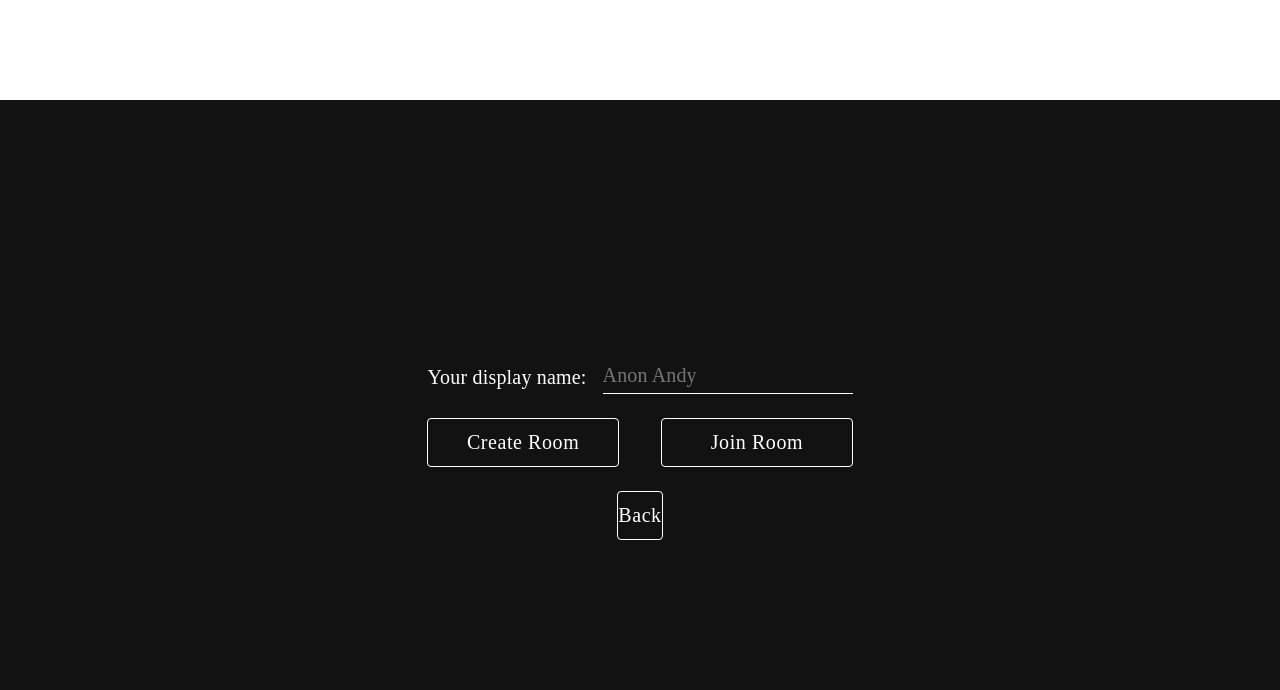
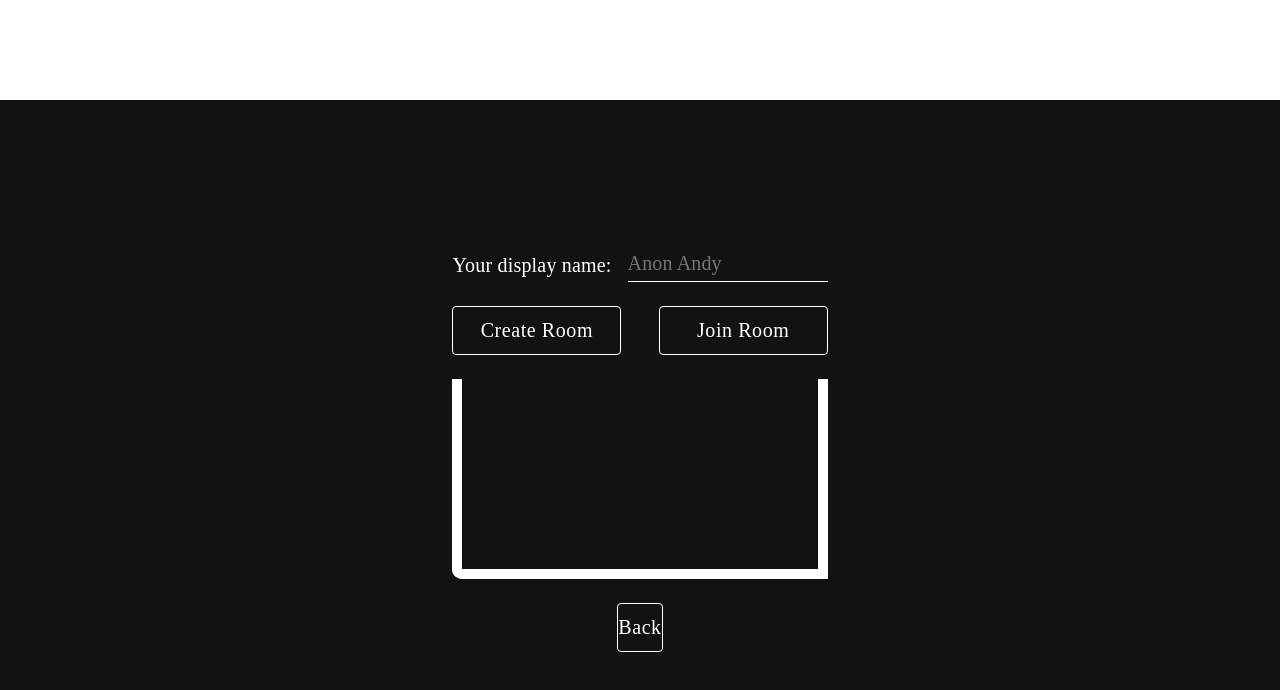
Before and after one commit to songFanAccount/gamebox, a React (Create React App) app in the folder client/: page / in a window 1280 px wide. Shown: the top 690 px of the page. Built offline with nearby package versions, Linux system fonts and the light colour scheme; no server answers; a web font is replaced by a local one.

Commit message:
Options box init

```diff
--- a/client/src/Home.jsx
+++ b/client/src/Home.jsx
@@ -104,6 +104,18 @@ export default function Home() {
                         Join Room
                     </GBButton>
                 </Stack>
+                <Box
+                    sx={{
+                        width: 1,
+                        height: 200,
+                        border: 10, borderBottomLeftRadius: 10, borderBottomRighRadius: 10,
+                        borderTop: 0,
+                        borderColor: '#FFFFFF',
+                        boxSizing: 'border-box'
+                    }}
+                >
+
+                </Box>
                 {/* <Stack direction="row" columnGap={2}>
                     <GBTextInput value={joinCode} onChange={handleJoinCodeChange} placeholder="Enter the unique room id"/>
 
--- a/client/src/components/generalComponents.jsx
+++ b/client/src/components/generalComponents.jsx
@@ -16,7 +16,7 @@ export function GBText({text}) {
         </Typography>
     )
 }
-export function GBTextInput({value, onChange, variant="standard", width=250, placeholder,
+export function GBTextInput({value, onChange, variant="standard", width=200, placeholder,
                              color='#FFFFFF', backgroundColor='#121212'}) {
     return (
         <TextField
```
